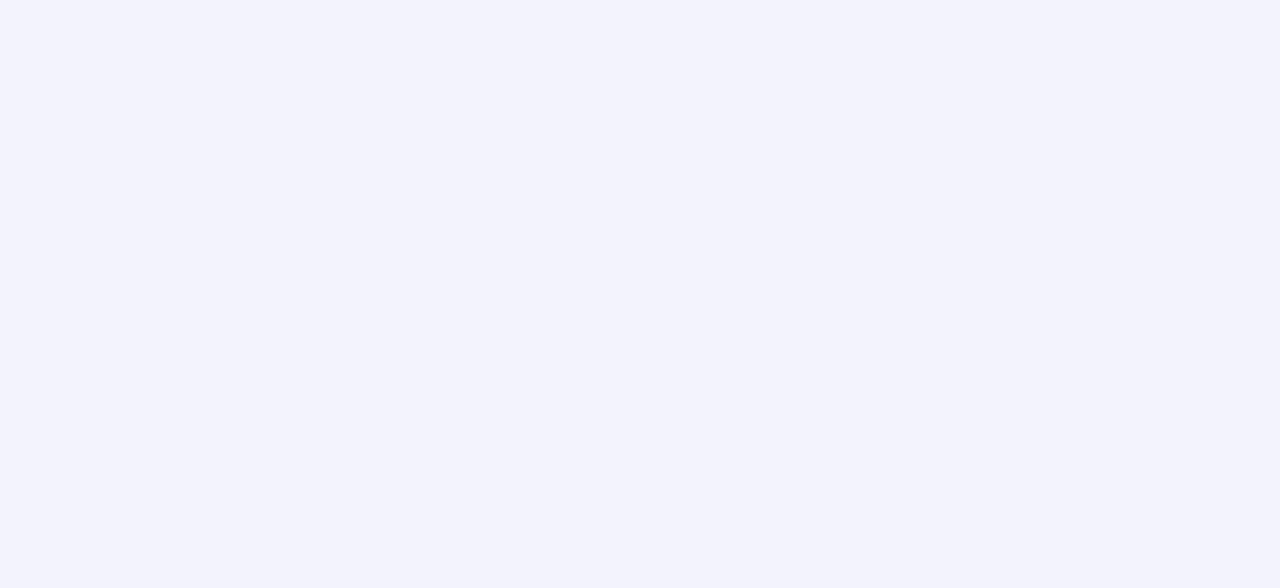
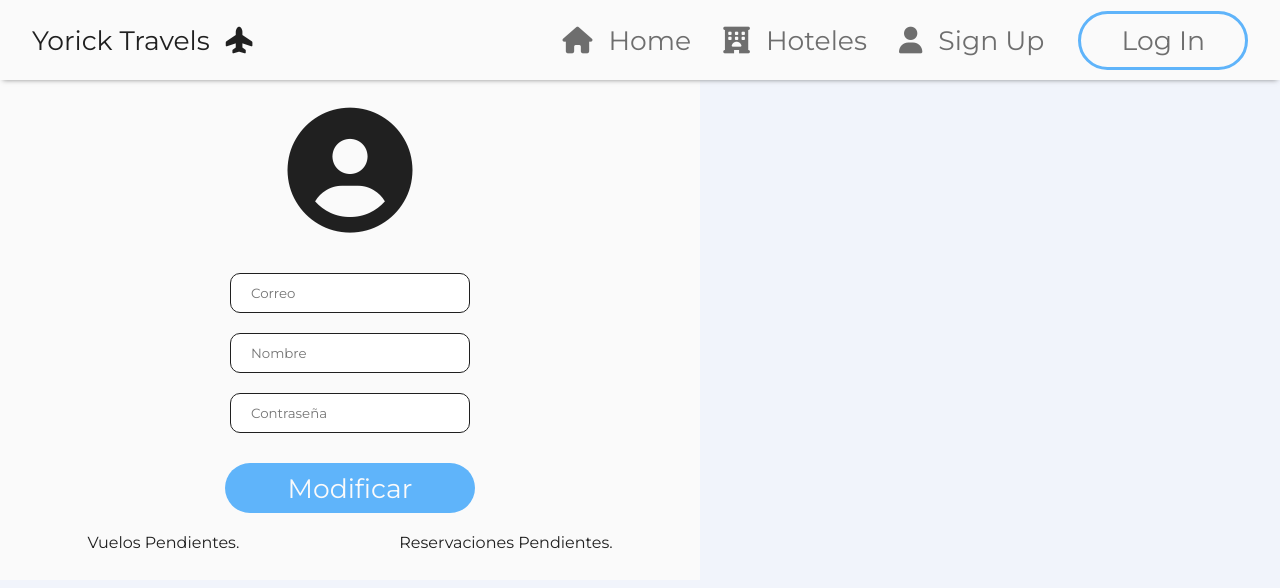
Before and after one commit to OmVidana/travelAgency, a React (Create React App) app: page /micuenta in a window 1280 px wide. Before the commit this address had no page. Shown: the top 588 px of the page. Built offline with nearby package versions, Linux system fonts and the light colour scheme.

Commit message:
Account and account info progress

```diff
--- a/src/App.jsx
+++ b/src/App.jsx
@@ -8,6 +8,9 @@ import FlightSearch from "./pages/FlightSearch";
 import Results from "./pages/Results";
 
 import { BrowserRouter, Route, Routes } from 'react-router-dom';
+import MyAccount from './pages/MyAccount';
+import AccountFlights from './pages/AccountFlights';
+import AccountHotels from './pages/AccountHotels';
 
 function App() {
   return (
@@ -19,6 +22,10 @@ function App() {
           <Route path="/results" element={<Results/>} />
           <Route path="/login" element={<LogIn/>} />
           <Route path="/signup" element={<SignUp/>} />
+          <Route path="/micuenta" element={<MyAccount/>} />
+          <Route path="/micuenta/vuelos" element={<AccountFlights/>} />
+          <Route path="/micuenta/hoteles" element={<AccountHotels/>} />
+
         </Routes>
       </BrowserRouter>
     // <>
--- a/src/components/NavBarContent.js
+++ b/src/components/NavBarContent.js
@@ -1,7 +1,7 @@
 export const NavBarContent = [
     {
         title: 'Home',
-        url: '/home',
+        url: '/',
         className: 'navBar-space-page',
         icon: 'navBar-icons fa-sharp fa-solid fa-house'
     },
--- a/src/components/global/NavBar.jsx
+++ b/src/components/global/NavBar.jsx
@@ -5,7 +5,7 @@ function NavBar() {
     return (
         <div className='navBar'>
             <nav className='navBar-spaces'>
-                <a className='navBar-space-main' href='/home'>Yorick Travels <i className='navBar-main-icon fa-solid fa-plane-up'></i></a>
+                <a className='navBar-space-main' href='/'>Yorick Travels <i className='navBar-main-icon fa-solid fa-plane-up'></i></a>
                 <div className='navBar-space-content'>
                     <ul className='navBar-space-elements'>
                         {NavBarContent.map((item, index) => {
--- a/src/index.scss
+++ b/src/index.scss
@@ -8,7 +8,7 @@ $black: #202020;
 $light-black: #6E6E6E;
 $light-grey: #AAAFB4;
 $main-blue: #5FB4FA;
-$white-blue: #F0F5FA;
+$white-blue: #E6F0FA;
 $main-white: #FAFAFA;
 
 //? BREAKPOINTS  RESPONSIVE
--- /dev/null
+++ b/src/pages/AccountFlights.jsx
@@ -0,0 +1,30 @@
+import NavBar from "../components/global/NavBar";
+import "./AccountFlights.scss";
+
+function AccountFlights() {
+    return (
+        <div className="accountflights-page">
+            <NavBar/>
+            <div className="accountflight-container">
+                <div className='accountflight-origin'>
+                    <p>GDL</p>
+                    <p>14:30</p>
+                    <img src='' alt='Airlane Logo'/>
+                </div>
+                <div className='accountflight-arrow'>
+                    <span><i class="fa-solid fa-arrow-right-long"></i></span>
+                </div>
+                <div className='accountflight-destination'>
+                    <p>CDMX</p>
+                    <p>10:30</p>
+                    <img src='' alt='Airlane Logo'/>
+                </div>
+                <div className='accountflight-price'>
+                    <p>$150</p>
+                </div>
+            </div>
+        </div>
+    );
+}
+
+export default AccountFlights;
--- /dev/null
+++ b/src/pages/AccountFlights.scss
@@ -0,0 +1,60 @@
+@import '../index.scss';
+
+.accountflight-container {
+    display: flex;
+    flex-direction: row;
+    align-items: center;
+    justify-content: center;
+    border-radius: 20px;
+    height: 200px;
+    width: 600px;
+    background-color: $main-white;
+
+    .accountflight-origin {
+        display: flex;
+        flex-direction: column;
+        width: 25%;
+        height: 100%;
+        align-items: center;
+        justify-content: center;
+
+        p {
+            color: $light-grey;
+        }
+    }
+
+    .accountflight-arrow {
+        display: flex;
+        flex-direction: column;
+        width: 20%;
+        height: 100%;
+        align-items: center;
+        justify-content: center;
+    }
+    .accountflight-destination {
+        display: flex;
+        flex-direction: column;
+        width: 25%;
+        height: 100%;
+        align-items: center;
+        justify-content: center;
+
+        p {
+            color: $light-grey;
+        }
+    }
+    .accountflight-price {
+        display: flex;
+        flex-direction: column;
+        width: 30%;
+        height: 100%;
+        align-items: center;
+        justify-content: center;
+
+        p {
+            color: $main-blue;
+            font-size: 40px;
+            font-weight: 900;
+        }
+    }
+}
--- /dev/null
+++ b/src/pages/AccountHotels.jsx
@@ -0,0 +1,15 @@
+import NavBar from "../components/global/NavBar";
+import "./AccountHotels.scss";
+
+function AccountHotels() {
+    return (
+        <div className="accounthotels-page">
+            <NavBar/>
+            <div className="account-container">
+
+            </div>
+        </div>
+    );
+}
+
+export default AccountHotels;
--- /dev/null
+++ b/src/pages/AccountHotels.scss
@@ -0,0 +1 @@
+@import '../index.scss';
--- a/src/pages/FlightSearch.css
+++ b/src/pages/FlightSearch.css
@@ -27,10 +27,6 @@ nav menu {
     justify-content: space-around;
     width: 30%;
     margin-right: 30px;
-}
-
-main, body {
-    overflow:scroll;
 }
 
 main {
--- a/src/pages/MyAccount.jsx
+++ b/src/pages/MyAccount.jsx
@@ -6,7 +6,32 @@ function MyAccount() {
         <div className="myaccount-page">
             <NavBar/>
             <div className="account-container">
-                <img src="/userIcon.svg" alt="User Icon" width="100px" height="100px" />
+                <i className="fa-solid fa-circle-user user-icon"></i>
+                <form>
+                    <input
+                        type="email"
+                        placeholder="Correo"
+                        name="editEmail"
+                        required
+                    />
+                    <input
+                        type="text"
+                        placeholder="Nombre"
+                        name="editName"
+                        required
+                    />
+                    <input
+                        type="password"
+                        placeholder="Contraseña"
+                        name="editPwd"
+                        required
+                    />
+                    <button className="modify-button" type="submit">Modificar</button>
+                </form>
+                <div className="account-flights-hotels">
+                    <a href="/micuenta/vuelos" className="account-consults">Vuelos Pendientes.</a>
+                    <a href="/micuenta/hoteles" className="account-consults">Reservaciones Pendientes.</a>
+                </div>
             </div>
         </div>
     );
--- a/src/pages/MyAccount.scss
+++ b/src/pages/MyAccount.scss
@@ -3,8 +3,56 @@
 .myaccount-page {
     width: 100vw;
     height: 100vh;
-    background-color: $white-blue;
+
     .account-container {
+        width: 700px;
+        height: 500px;
+        display: flex;
+        flex-direction: column;
+        align-items: center;
+        justify-content: center;
         background-color: $main-white;
+
+        .user-icon {
+            font-size: 125px;
+            margin-bottom: 30px;
+        }
+
+        form {
+            display: flex;
+            flex-direction: column;
+            align-items: center;
+            justify-content: center;
+
+            input {
+                width: 240px;
+                height: 40px;
+                border: 1px solid $black;
+                border-radius: 10px;
+                padding-left: 20px;
+                margin: 10px 0px;
+            }
+
+            .modify-button {
+                width: 250px;
+                height: 50px;
+                background-color: $main-blue;
+                color: $main-white;
+                border-style: none;
+                border-radius: 50px;
+                margin-top: 20px;
+                margin-bottom: 20px;
+                font-size: 20pt;
+            }
+        }
+
+        .account-flights-hotels {
+            .account-consults {
+                text-decoration: none;
+                margin: 0 80px;
+            }
+
+        }
     }
+
 }
```
Also changed, not shown: public/userIcon.svg (deleted).
